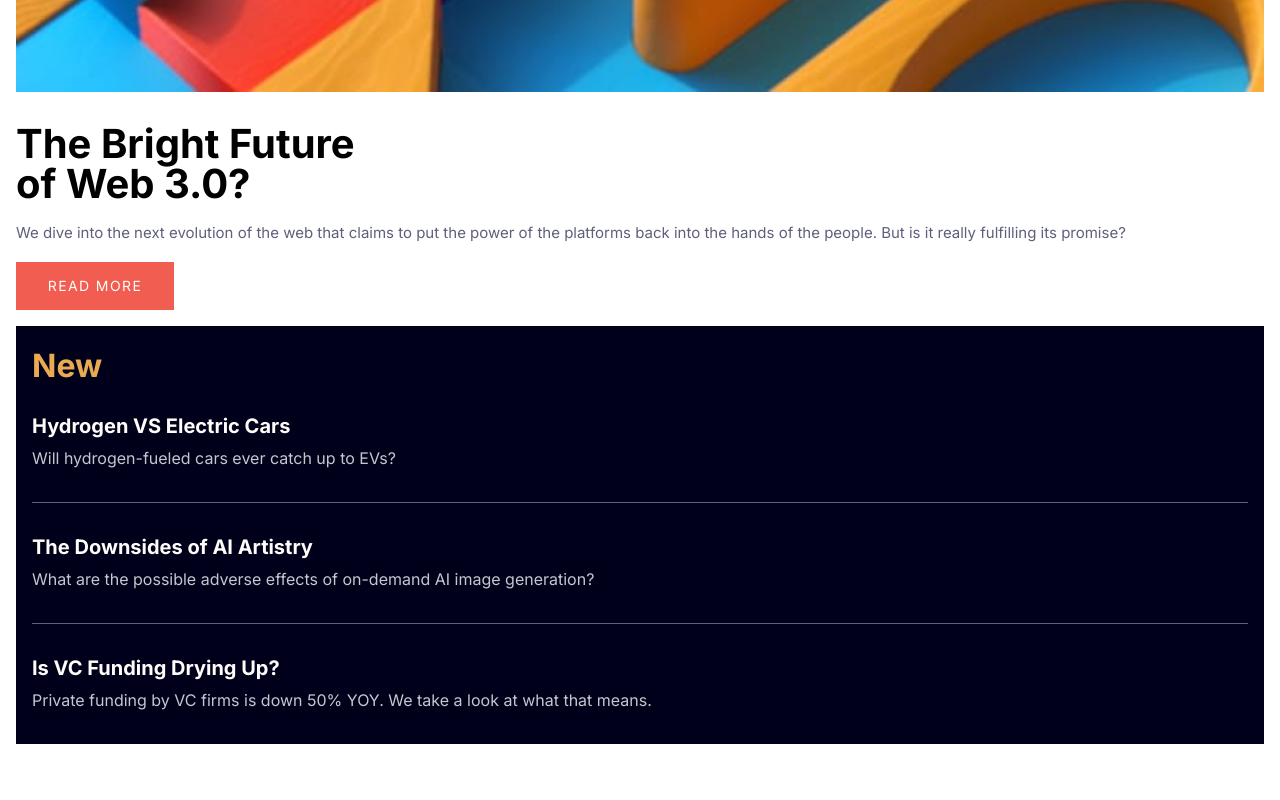
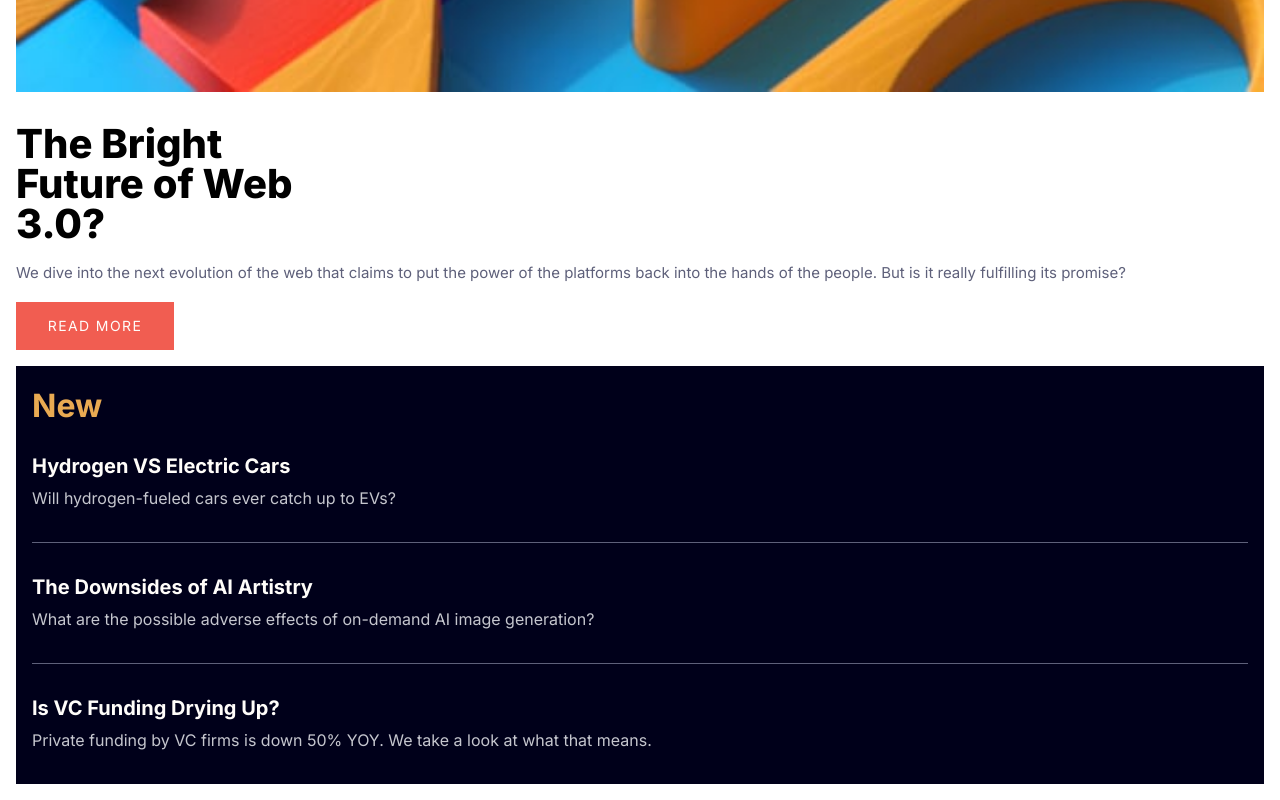
Before and after one commit to alfredomayorga/news-homepage, a Next.js app: page / in a window 1280 px wide. Shown: the part 1016-1816 px from the top of the page. Before the commit the page ends 1776 px from the top, so only its background shows below. Built offline with nearby package versions, Linux system fonts and the light colour scheme.

Commit message:
fix: hero text wrapping

```diff
--- a/components/hero-section/HeroText.tsx
+++ b/components/hero-section/HeroText.tsx
@@ -2,7 +2,12 @@ function HeroText() {
   return (
     <div
       data-cy="hero-title"
-      className="text-lg font-bold max-w-[343px] mt-8"
+      className="
+        text-lg
+        font-[800]
+        max-w-[300px]
+        mt-8
+      "
     >
       The Bright Future of Web 3.0?
     </div>
```
